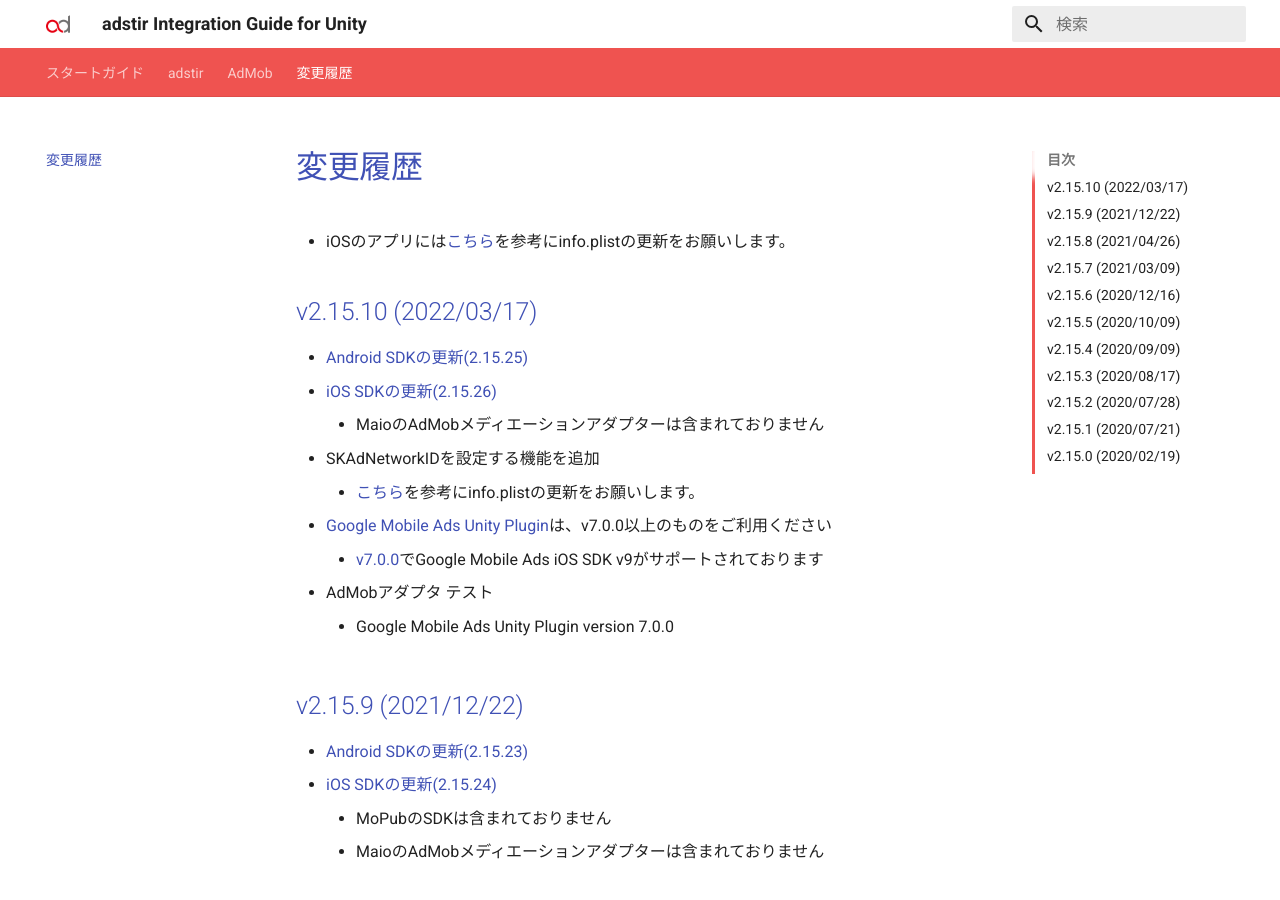
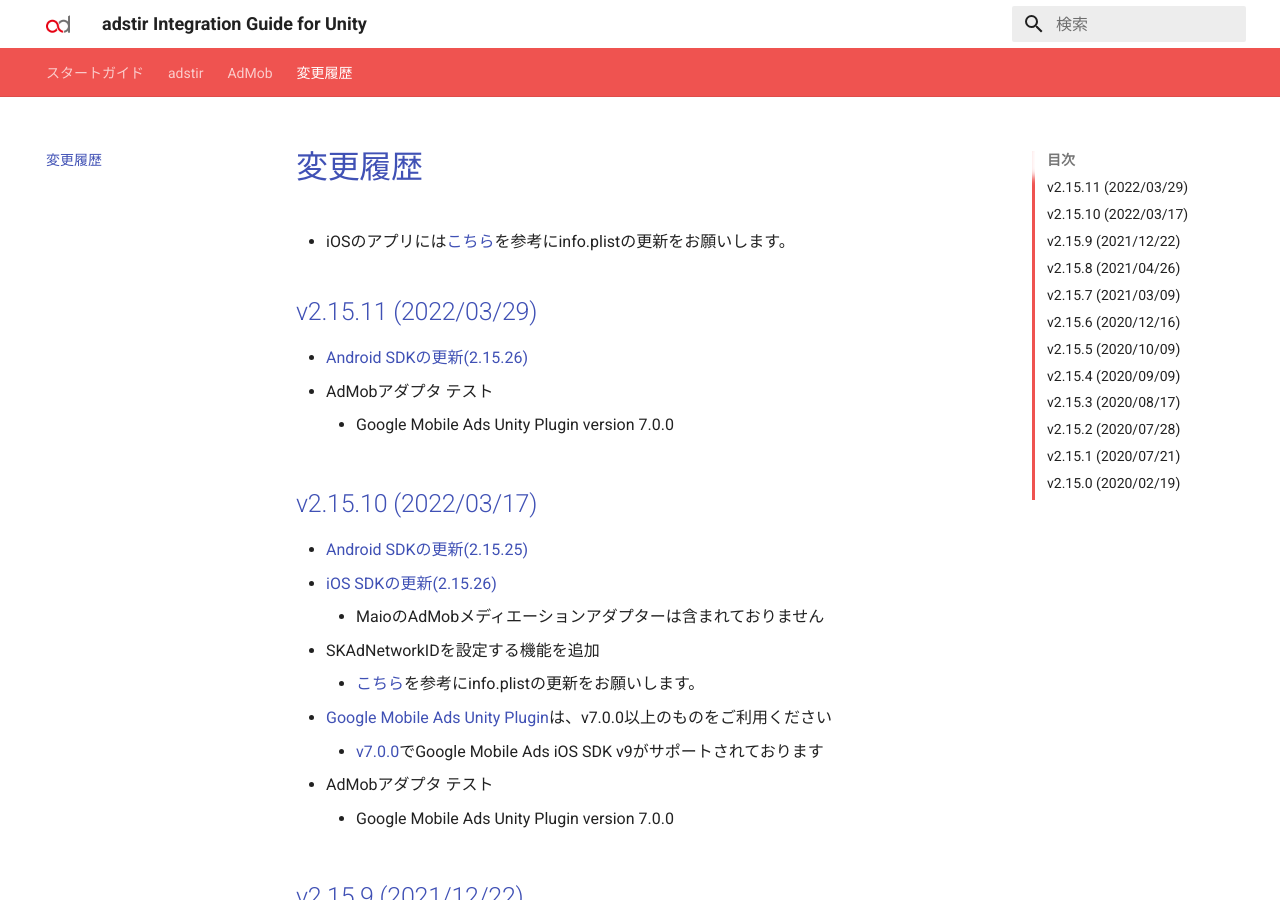
Before and after one commit to united-adstir/unity-plugin-docs, an MkDocs documentation site: the page built from docs/changelog.md, in a window 1280 px wide and 900 px high. Built offline with MkDocs 1.6.1 and Material for MkDocs 9.7.7, drawn with Linux system fonts in a browser that asks for light colours.

Commit message:
v2.15.11

```diff
--- a/docs/changelog.md
+++ b/docs/changelog.md
@@ -1,6 +1,12 @@
 # 変更履歴
 
  * iOSのアプリには[こちら](adstir/init.md#infoplistの更新)を参考にinfo.plistの更新をお願いします。
+
+## v2.15.11 (2022/03/29)
+
+- [Android SDKの更新(2.15.26)](https://united-adstir.github.io/android-sdk-docs/changelog.html#v21526-20220328)
+- AdMobアダプタ テスト
+    - Google Mobile Ads Unity Plugin version 7.0.0
 
 ## v2.15.10 (2022/03/17)
 
```
Also changed, not shown: docs/admob/network.md (+1 -0 lines).
